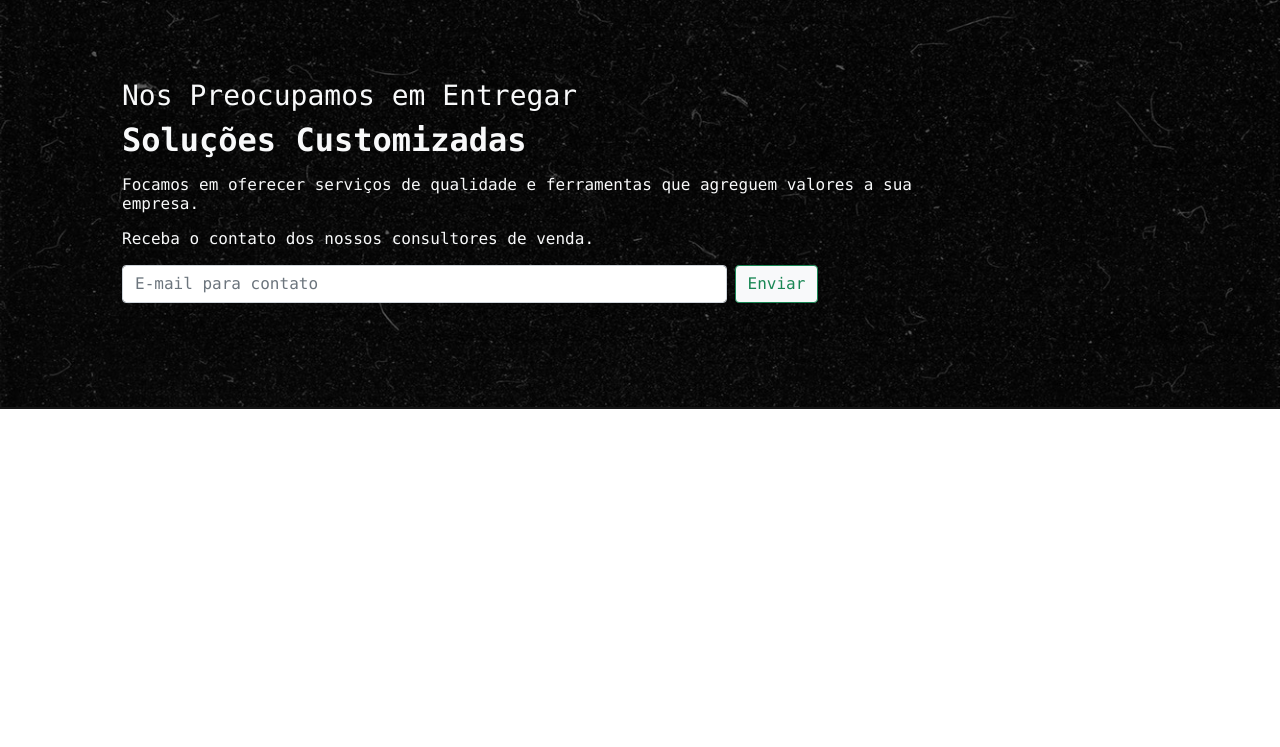
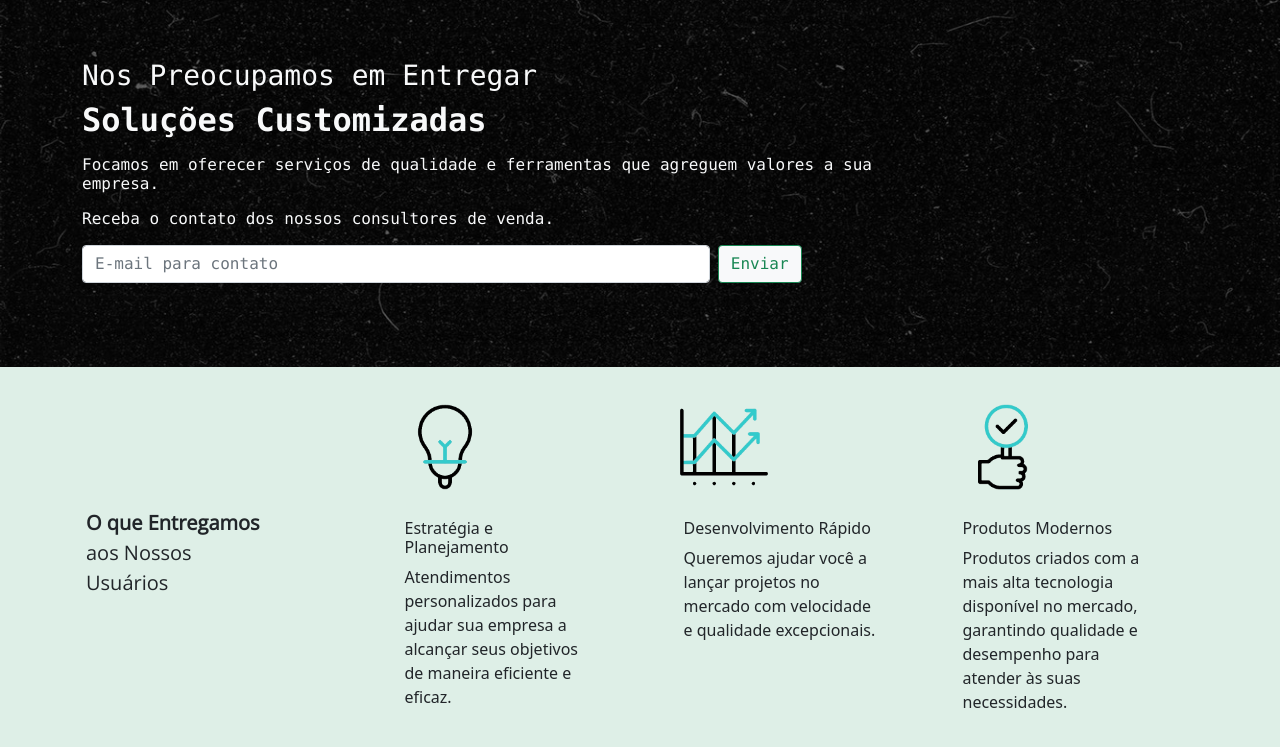
Before and after one commit to jonassantos1000/conatus_front-end, a plain HTML site: page index.html in a window 1280 px wide. Shown: the part 73-820 px from the top of the page. Drawn offline with nearby package versions, Linux system fonts and the light colour scheme.

Commit message:
feat: Implementado melhorias na pagina Inicial

```diff
--- a/assets/css/styles.css
+++ b/assets/css/styles.css
@@ -1,10 +1,14 @@
 body {
+    display: flex;
     max-width: 100vw;
+    flex-grow: 1;
     min-height: 100vh;
 }
 
 #root {
-    max-width: 100vw;
+    display: flex;
+    flex-direction: column;
+    flex-grow: 1;
     margin: 0;
     padding: 0;
 }
@@ -19,16 +23,23 @@ header {
     z-index: -1;
 }
 
+.font-opensans{
+    font-family: 'Open Sans', sans-serif;
+}
+
 .text-light{
     color: rgb(197, 194, 194);
 }
 
 .mask-image{
     max-width: 100vw;
-    min-height: 60vh;
+    min-height: 55vh;
     padding-bottom: 3%;
     background-color: rgba(0,0,0,0.6);
-    box-shadow: 0px 2px #000000ea;
+}
+
+.bg-gray {
+    background-color: #DEEFE7;
 }
 
 @media (max-width: 480px){
--- a/index.html
+++ b/index.html
@@ -19,7 +19,8 @@
     <header class="background">
       <div class="d-flex flex-column mask-image">
         <nav class="navbar navbar-expand-lg navbar-dark text-light">
-          <div class="container-fluid d-flex justify-content-between col-sm-7 col-md-12 col-lg-12 col-xl-9">
+          <div class="container d-flex justify-content-between col-sm-7 col-md-12 col-lg-12 col-xl-9">
+
             <div class="col-sm-3 col-md-5 col-lg-11 d-flex">
               <button class="navbar-toggler" type="button" data-bs-toggle="collapse"
                 data-bs-target="#navbarTogglerDemo03" aria-controls="navbarTogglerDemo03" aria-expanded="false"
@@ -32,8 +33,6 @@
               </a>
             </div>
 
-
-
             <div class="collapse navbar-collapse text-light" id="navbarTogglerDemo03">
               <ul class="navbar-nav me-auto mb-2 mb-lg-0">
                 <li class="nav-item">
@@ -43,22 +42,59 @@
             </div>
           </div>
         </nav>
-        <div class="lead_inicial container d-flex flex-column flex-grow-1 ps-5 text-light">
-          <div class="ps-1 pt-3 d-flex flex-column flex-grow-1 justify-content-center col-sm-9">
+
+        <div class="lead_inicial container d-flex flex-column flex-grow-1 text-light">
+          <div class="pt-3 d-flex flex-column flex-grow-1 justify-content-center col-sm-9">
             <h1 class="fs-3 font-monospace fw-normal">Nos Preocupamos em Entregar</h1>
             <h2 class="fs-2 font-monospace fw-bold">Soluções Customizadas</p>
               <p class="fs-6 fw-normal">Focamos em oferecer serviços de qualidade e ferramentas que agreguem
                 valores a sua empresa.</p>
               <p class="fs-6 fw-normal w-75">Receba o contato dos nossos consultores de venda.</p>
               <form class="d-flex">
-                <input class="form-control me-2 w-75" type="email" placeholder="E-mail para contato" aria-label="Search">
+                <input class="form-control me-2 w-75" type="email" placeholder="E-mail para contato"
+                  aria-label="Search">
                 <button class="btn btn-light btn-outline-success" type="submit">Enviar</button>
               </form>
           </div>
-
         </div>
       </div>
     </header>
+
+    <main class="d-flex flex-grow-1 flex-column">
+
+      <section class="d-flex align-items-center flex-wrap bg-gray p-4">
+        <div class="container d-flex justify-content-between flex-wrap">
+          <div class="d-flex flex-column col-sm-12 col-md-5 col-lg-2 justify-content-center p-1">
+            <p class="font-opensans fs-5"><span class="fw-bolder">O que Entregamos</span> aos Nossos Usuários</p>
+          </div>
+
+          <div class="d-flex justify-content-around col-9">
+            <div class="bg-gray" style="width: 14rem;">
+              <img src="./assets/img/lampada.gif" class="card-img-top img-fluid rounded w-50" alt="Imagem de uma lampada">
+              <div class="card-body">
+                <h5 class="card-title fs-6">Estratégia e Planejamento</h5>
+                <p class="card-text">Atendimentos personalizados para ajudar sua empresa a alcançar seus objetivos de maneira eficiente e eficaz.</p>
+              </div>
+            </div>
+            <div class="bg-gray" style="width: 14rem;">
+              <img src="./assets/img/grafico-de-linha.gif" class="card-img-top img-fluid rounded w-50" alt="Imagem de um grafico de linha">
+              <div class="card-body">
+                <h5 class="card-title fs-6">Desenvolvimento Rápido</h5>
+                <p class="card-text">Queremos ajudar você a lançar projetos no mercado com velocidade e qualidade excepcionais.</p>
+              </div>
+            </div>
+            <div class="bg-gray" style="width: 14rem;">
+              <img src="./assets/img/decisao-certa.gif" class="card-img-top img-fluid rounded w-50" alt="Imagem de uma lampada">
+              <div class="card-body">
+                <h5 class="card-title fs-6">Produtos Modernos</h5>
+                <p class="card-text">Produtos criados com a mais alta tecnologia disponível no mercado, garantindo qualidade e desempenho para atender às suas necessidades.</p>
+              </div>
+            </div>
+          </div>
+        </div>
+      </section>
+
+    </main>
   </div>
   <script src="https://cdn.jsdelivr.net/npm/bootstrap@5.0.2/dist/js/bootstrap.bundle.min.js"
     integrity="sha384-MrcW6ZMFYlzcLA8Nl+NtUVF0sA7MsXsP1UyJoMp4YLEuNSfAP+JcXn/tWtIaxVXM"
```
Also changed, not shown: assets/img/decisao-certa.gif (added), assets/img/fundo.jpg (deleted), assets/img/fundo2.jpg (deleted), assets/img/grafico-de-linha.gif (added), assets/img/lampada.gif (added).
